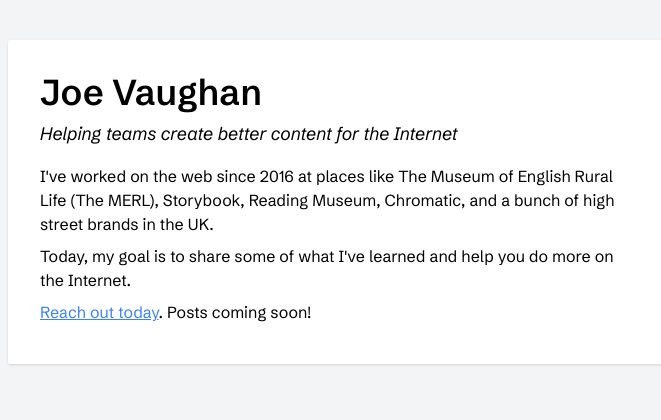
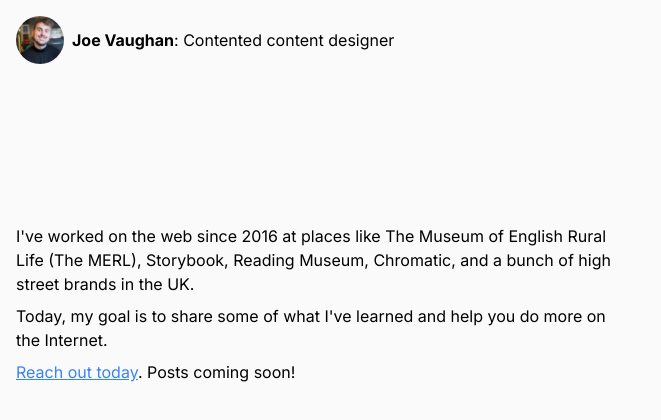
Before and after one commit to joevaugh4n/joevaugh4n, an Astro site: page / in a window 1280 px wide. Shown: the whole page, without its empty margins (0-661 px from the left). Built offline with nearby package versions, Linux system fonts and the light colour scheme; Astro itself is replaced by a stand-in of ours.

Commit message:
major styling updates

```diff
--- a/src/components/header.astro
+++ b/src/components/header.astro
@@ -1,10 +1,28 @@
 ---
 import { Icon } from "astro-icon/components";
+import { Image } from "astro:assets";
+import portrait from "../assets/joe_portrait.webp";
 ---
 
-<header class="mb-4">
-    <h1 class="text-4xl font-semibold mb-2">Joe Vaughan</h1>
-    <div class="text-lg text-balance italic">
-        Helping teams create better content for the Internet
+<header class="grid grid-cols-2 mb-40">
+    <div class="flex items-center gap-2">
+        <Image
+            src={portrait}
+            alt="Joe Vaughan"
+            class="h-12 w-fit rounded-full"
+        />
+        <section class="flex gap-2">
+            <h1 class="text-pretty">
+                <b>Joe Vaughan</b>: Contented content designer
+            </h1>
+        </section>
     </div>
+    <nav class="flex justify-end gap-x-1">
+        <a class="w-fit h-fit" href="https://www.linkedin.com/in/joevaugh4n/"
+            ><Icon name="mdi:linkedin" /></a
+        >
+        <a class="w-fit h-fit" href="https://twitter.com/joevaugh4n"
+            ><Icon name="mdi:twitter" /></a
+        >
+    </nav>
 </header>
--- a/src/components/nav.astro
+++ /dev/null
@@ -1,8 +0,0 @@
----
-import { Icon } from "astro-icon/components";
----
-
-<nav class="flex flex-row justify-end gap-1">
-    <a href="https://www.linkedin.com/in/joevaugh4n/"><Icon name="mdi:linkedin" /></a>
-    <a href="https://twitter.com/joevaugh4n"><Icon name="mdi:twitter" /></a>
-</nav>
--- a/src/layouts/Layout.astro
+++ b/src/layouts/Layout.astro
@@ -1,6 +1,5 @@
 ---
 import Header from "../components/header.astro";
-import Nav from "../components/nav.astro";
 interface Props {
 	title: string;
 }
@@ -14,7 +13,7 @@ const { title } = Astro.props;
 		<link rel="preconnect" href="https://fonts.googleapis.com" />
 		<link rel="preconnect" href="https://fonts.gstatic.com" crossorigin />
 		<link
-			href="https://fonts.googleapis.com/css2?family=Schibsted+Grotesk:ital,wght@0,400..900;1,400..900&display=swap"
+			href="https://fonts.googleapis.com/css2?family=Inter:wght@100..900&display=swap"
 			rel="stylesheet"
 		/>
 		<meta charset="UTF-8" />
@@ -24,12 +23,9 @@ const { title } = Astro.props;
 		<meta name="generator" content={Astro.generator} />
 		<title>{title}</title>
 	</head>
-	<body class="container mx-auto my-2 bg-gray-100">
-		<Nav />
-		<section class="my-4 mx-2 mt-2 px-8 py-8 shadow bg-white rounded-sm">
-			<Header />
-			<slot />
-		</section>
+	<body>
+		<Header />
+		<slot />
 	</body>
 </html>
 <style is:global>
@@ -41,6 +37,9 @@ const { title } = Astro.props;
 		[data-icon] {
 			@apply text-2xl text-blue-500;
 		}
+		body {
+			@apply container mx-auto p-4 bg-zinc-50;
+		}
 		a {
 			@apply text-blue-500 underline;
 		}
--- a/tailwind.config.mjs
+++ b/tailwind.config.mjs
@@ -4,7 +4,7 @@ export default {
   theme: {
     extend: {
       fontFamily: {
-        sans: 'Schibsted Grotesk'
+        sans: 'Inter'
       }
     }
   },
```
Also changed, not shown: public/favicon.svg (deleted), src/assets/joe_portrait.webp (added).
